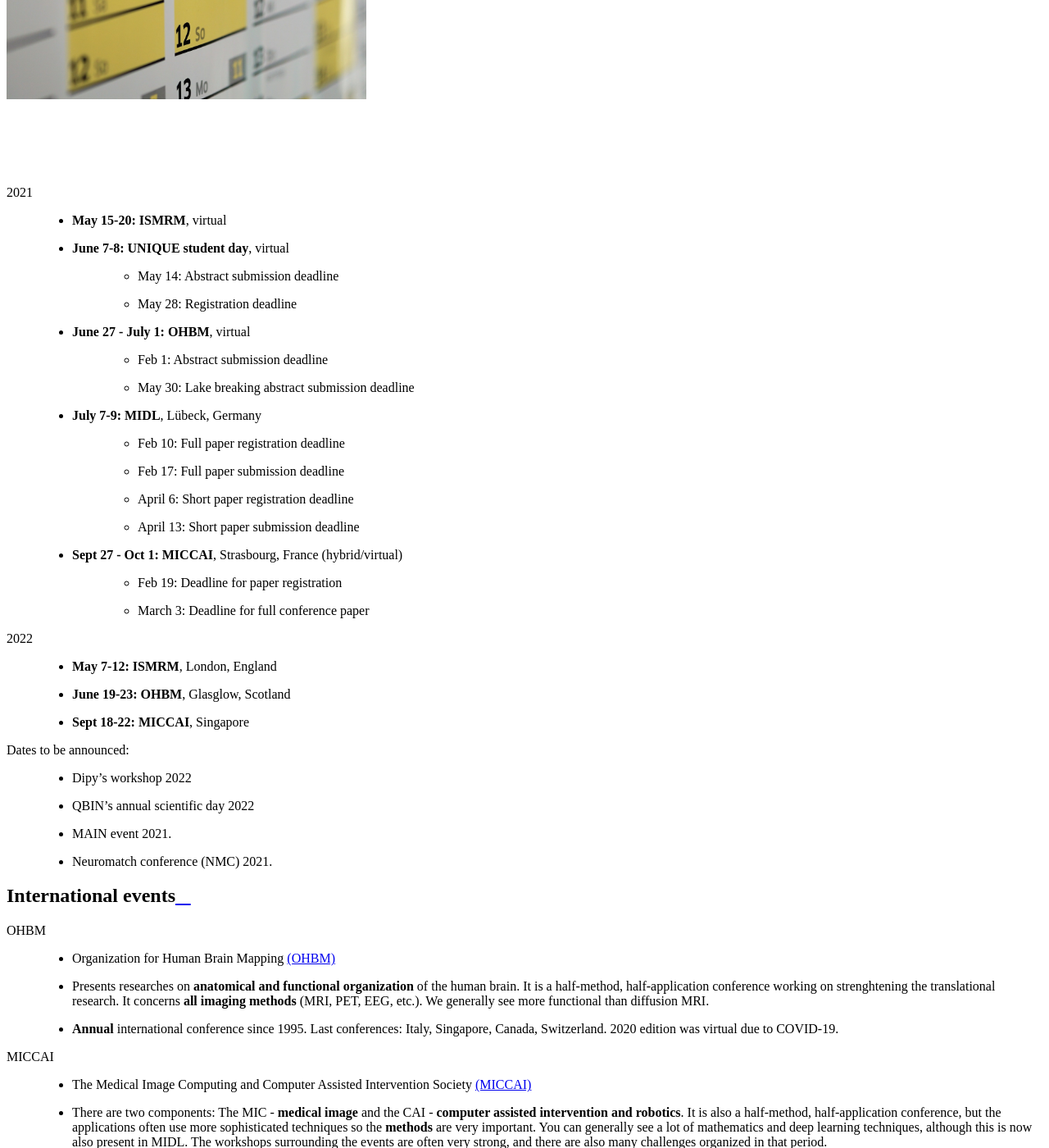
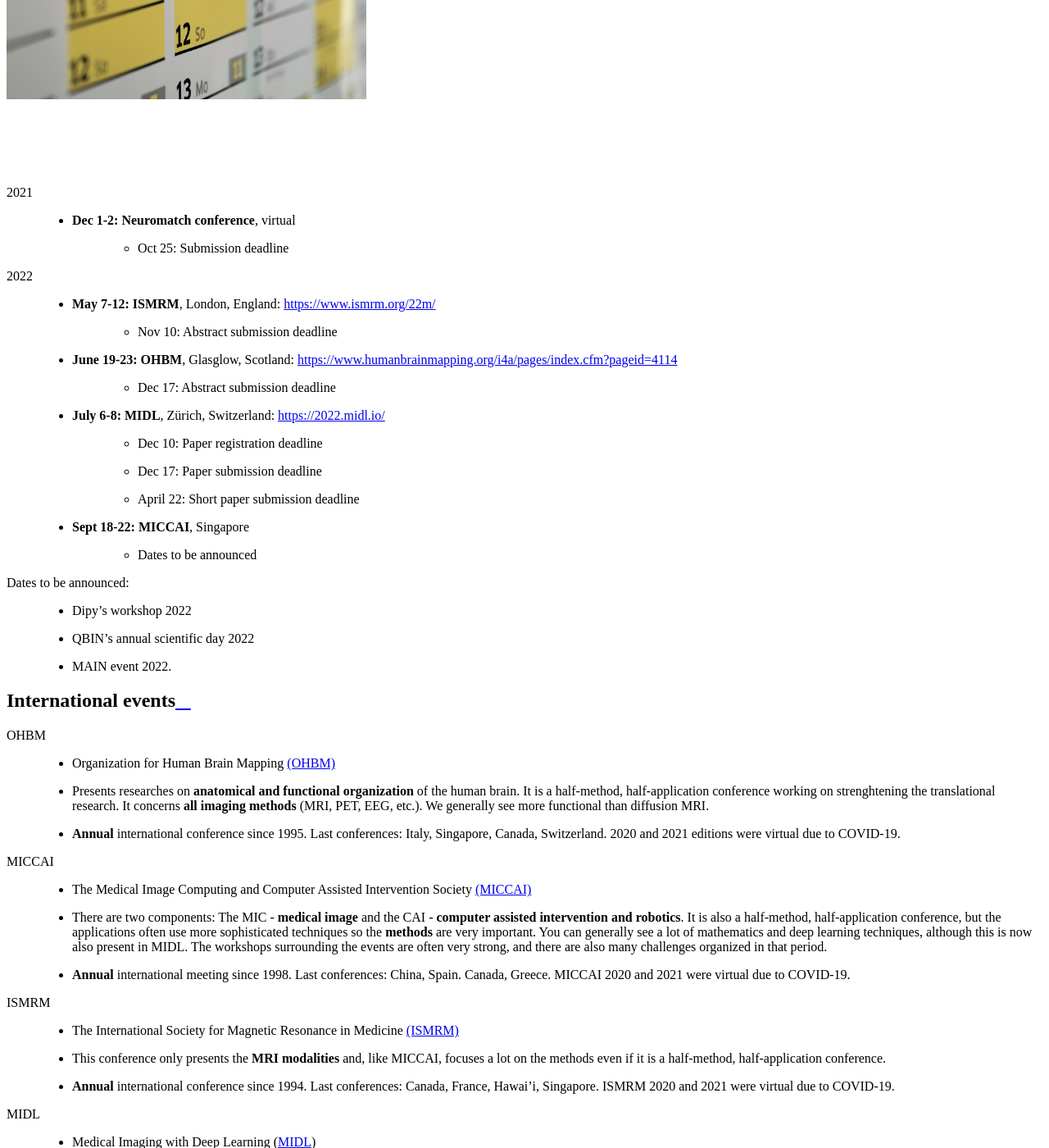
Before and after one commit to scilus/scil-documentation, a Sphinx documentation site: the page built from source/other/conferences.rst, in a window 1280 px wide and 1400 px high, scrolled down 1472 px. Shown: the whole window at 82% size. Built offline with Sphinx 7.4.7 and the Read the Docs theme 2.0.0, drawn with Linux system fonts in a browser that asks for light colours; some of the changed text lies outside the part shown.

Commit message:
Updating conference dates, 14/10/2021

```diff
--- a/source/other/conferences.rst
+++ b/source/other/conferences.rst
@@ -12,32 +12,36 @@ Summary, coming events and deadlines
    :align: right
 
 2021
-    - **May 15-20: ISMRM**, virtual
-    - **June 7-8: UNIQUE student day**, virtual
-        - May 14: Abstract submission deadline
-        - May 28: Registration deadline
-    - **June 27 - July 1: OHBM**, virtual
-        - Feb 1: Abstract submission deadline
-        - May 30: Lake breaking abstract submission deadline
-    - **July 7-9: MIDL**, Lübeck, Germany
-        - Feb 10: Full paper registration deadline
-        - Feb 17: Full paper submission deadline
-        - April 6: Short paper registration deadline
-        - April 13: Short paper submission deadline
-    - **Sept 27 - Oct 1: MICCAI**, Strasbourg, France (hybrid/virtual)
-        - Feb 19: Deadline for paper registration
-        - March 3: Deadline for full conference paper
+
+    - **Dec 1-2: Neuromatch conference**, virtual
+
+        - Oct 25: Submission deadline
 
 2022
-    - **May 7-12: ISMRM**, London, England
-    - **June 19-23: OHBM**, Glasglow, Scotland
+
+    - **May 7-12: ISMRM**, London, England: https://www.ismrm.org/22m/
+
+        - Nov 10: Abstract submission deadline
+
+    - **June 19-23: OHBM**, Glasglow, Scotland: https://www.humanbrainmapping.org/i4a/pages/index.cfm?pageid=4114
+
+        - Dec 17: Abstract submission deadline
+
+    - **July 6-8: MIDL**, Zürich, Switzerland: https://2022.midl.io/
+
+        - Dec 10: Paper registration deadline
+        - Dec 17: Paper submission deadline
+        - April 22: Short paper submission deadline
+
     - **Sept 18-22: MICCAI**, Singapore
 
+        - Dates to be announced
+
 Dates to be announced:
+
     - Dipy's workshop 2022
     - QBIN's annual scientific day 2022
-    - MAIN event 2021.
-    - Neuromatch conference (NMC) 2021.
+    - MAIN event 2022.
 
 International events
 --------------------
@@ -45,22 +49,22 @@ International events
 OHBM
     - Organization for Human Brain Mapping  `(OHBM) <https://www.humanbrainmapping.org>`_
     - Presents researches on **anatomical and functional organization** of the human brain. It is a half-method, half-application conference working on strenghtening the translational research. It concerns **all imaging methods** (MRI, PET, EEG, etc.). We generally see more functional than diffusion MRI.
-    - **Annual** international conference since 1995. Last conferences: Italy, Singapore, Canada, Switzerland. 2020 edition was virtual due to COVID-19.
+    - **Annual** international conference since 1995. Last conferences: Italy, Singapore, Canada, Switzerland. 2020 and 2021 editions were virtual due to COVID-19.
 
 MICCAI
     - The Medical Image Computing and Computer Assisted Intervention Society `(MICCAI) <http://www.miccai.org/>`_
     - There are two components: The MIC - **medical image** and the CAI - **computer assisted intervention and robotics**. It is also a half-method, half-application conference, but the applications often use more sophisticated techniques so the **methods** are very important. You can generally see a lot of mathematics and deep learning techniques, although this is now also present in MIDL. The workshops surrounding the events are often very strong, and there are also many challenges organized in that period.
-    - **Annual** international meeting since 1998. Last conferences: China, Spain. Canada, Greece. MICCAI 2020 was virtual due to COVID-19. Link here: `MICCAI 2021 <https://www.miccai2021.org/en/>`_.
+    - **Annual** international meeting since 1998. Last conferences: China, Spain. Canada, Greece. MICCAI 2020 and 2021 were virtual due to COVID-19.
 
 ISMRM
     - The International Society for Magnetic Resonance in Medicine `(ISMRM) <https://www.ismrm.org>`_
     - This conference only presents the **MRI modalities** and, like MICCAI, focuses a lot on the methods even if it is a half-method, half-application conference.
-    - **Annual** international conference since 1994. Last conferences: Canada, France, Hawai'i, Singapore. ISMRM 2020 was virtual due to COVID-19. Link here: `ISMRM 2021 <https://www.ismrm.org/21m/>`_.
+    - **Annual** international conference since 1994. Last conferences: Canada, France, Hawai'i, Singapore. ISMRM 2020 and 2021 were virtual due to COVID-19.
 
 MIDL
     - Medical Imaging with Deep Learning (`MIDL <https://www.midl.io>`_)
     - As the name says, a conference combining **medical imaging** and **deep learning**. Contrary to other conferences, *all* presentations are in this multi-disciplinary field.
-    - **Annual** international conference since 2018. Last conferences: Netherlands, England. MIDL 2020 was virtual due to COVID-19.
+    - **Annual** international conference since 2018. Last conferences: Netherlands, England. MIDL 2020 and 2021 were virtual due to COVID-19.
 
 Dipy workshop
     - DIPY offers an **annual** workshop which is a good way to get acquainted with DIPY. It is held in Indiana (Indiana University is DIPY's main sponsor) around March. Dipy 2020 was cancelled due to COVID-19. Link here: `2021's workshop <https://dipy.org/workshops/dipy-workshop-2021>`_.
@@ -89,4 +93,5 @@ Online events
 -------------
 
 Neuromatch
-    - A new **annual** conference, completely online. Link: `Neuromatch website <https://neuromatch.io/>`_.
+    - Computational neuroscience. Per their description, "the scope includes machine learning work that has an explicit biological link".
+    - A new **annual** conference, completely online (with the option of hybrid mode, meeting locally with other participants). Link: `Neuromatch website <https://neuromatch.io/>`_.
```
